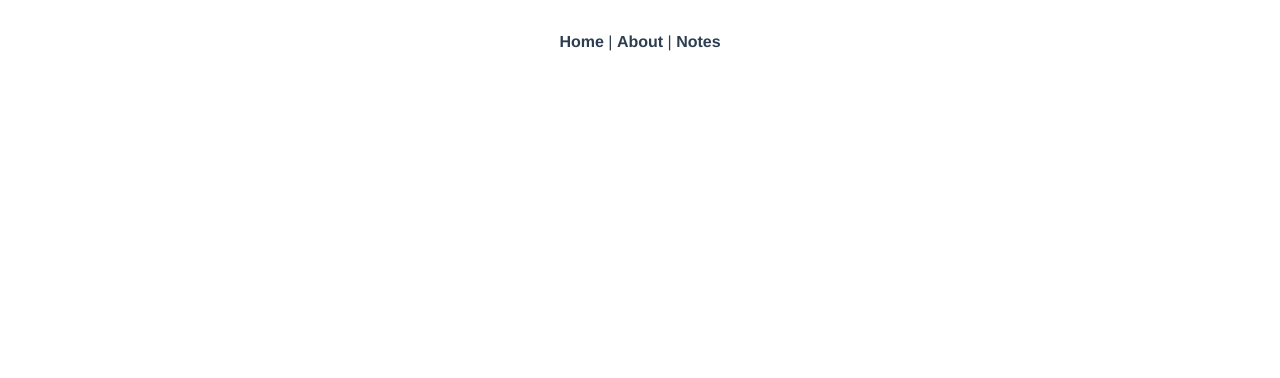
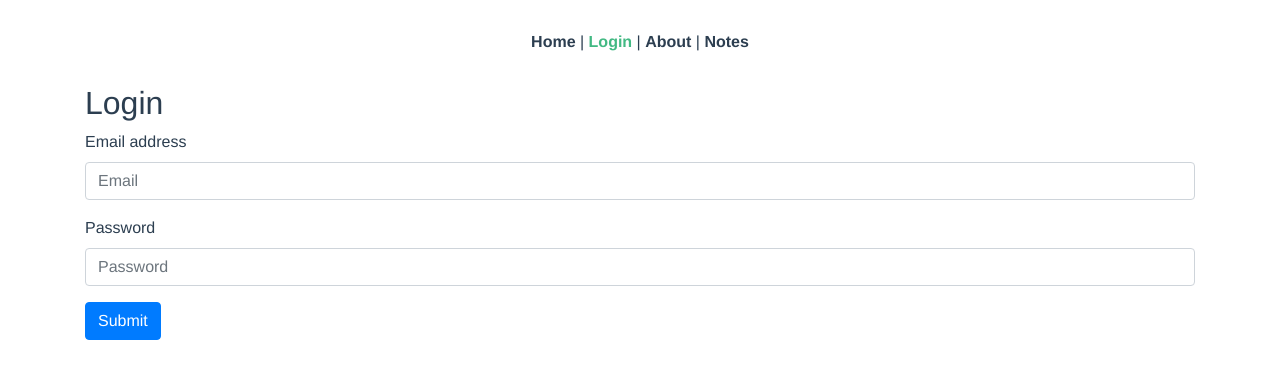
Before and after one commit to agustinfranc/mevn-frontend, a Vue app: page /login in a window 1280 px wide. Shown: the top 378 px of the page. Built offline with nearby package versions, Linux system fonts and the light colour scheme.

Commit message:
guardo y obtengo jwt

```diff
--- a/package.json
+++ b/package.json
@@ -13,6 +13,7 @@
     "bootstrap": "^4.5.3",
     "bootstrap-vue": "^2.18.0",
     "core-js": "^3.6.5",
+    "jwt-decode": "^3.1.1",
     "vue": "^2.6.12",
     "vue-axios": "^2.1.5",
     "vue-router": "^3.2.0",
--- a/src/App.vue
+++ b/src/App.vue
@@ -2,6 +2,7 @@
   <div id="app">
     <div id="nav">
       <router-link to="/">Home</router-link> |
+      <router-link to="/login">Login</router-link> |
       <router-link to="/about">About</router-link> |
       <router-link to="/notes">Notes</router-link>
     </div>
--- a/src/router/index.js
+++ b/src/router/index.js
@@ -1,6 +1,7 @@
 import Vue from "vue";
 import VueRouter from "vue-router";
 import Home from "../views/Home.vue";
+import store from "../store/index";
 
 Vue.use(VueRouter);
 
@@ -23,7 +24,14 @@ const routes = [
     path: "/notes",
     name: "Notes",
     component: () =>
-      import(/* webpackChunkName: "notes" */ "../views/Notes.vue")
+      import(/* webpackChunkName: "notes" */ "../views/Notes.vue"),
+    meta: { requiresAuth: true }
+  },
+  {
+    path: "/login",
+    name: "Login",
+    component: () =>
+      import(/* webpackChunkName: "login" */ "../views/Login.vue")
   }
 ];
 
@@ -33,4 +41,12 @@ const router = new VueRouter({
   routes
 });
 
+router.beforeEach((to, from, next) => {
+  const requiresAuth = to.matched.some(record => record.meta.requiresAuth);
+
+  if (requiresAuth && !store.state.token) next({ name: "Login" });
+
+  next();
+});
+
 export default router;
--- a/src/store/index.js
+++ b/src/store/index.js
@@ -1,11 +1,28 @@
 import Vue from "vue";
 import Vuex from "vuex";
+import jwt from "jwt-decode";
 
 Vue.use(Vuex);
 
 export default new Vuex.Store({
-  state: {},
-  mutations: {},
-  actions: {},
+  state: {
+    token: "",
+    user: ""
+  },
+  mutations: {
+    SET_USER(state, payload) {
+      state.user = payload;
+    },
+    SET_TOKEN(state, payload) {
+      state.token = payload ? jwt(payload) : payload;
+    }
+  },
+  actions: {
+    saveToken({ commit }, payload) {
+      localStorage.setItem("token", payload);
+
+      commit("SET_TOKEN", payload);
+    }
+  },
   modules: {}
 });
--- /dev/null
+++ b/src/views/Login.vue
@@ -0,0 +1,58 @@
+<template>
+  <div class="container text-left">
+    <h2>Login</h2>
+    <form @submit.prevent="submit">
+      <div class="form-group">
+        <label for="inputEmail">Email address</label>
+        <input
+          v-model="email"
+          type="email"
+          class="form-control"
+          id="inputEmail"
+          placeholder="Email"
+        />
+      </div>
+      <div class="form-group">
+        <label for="inputPassword">Password</label>
+        <input
+          v-model="password"
+          type="password"
+          class="form-control"
+          id="inputPassword"
+          placeholder="Password"
+        />
+      </div>
+      <button type="submit" class="btn btn-primary">Submit</button>
+    </form>
+  </div>
+</template>
+
+<script>
+import { mapActions } from "vuex";
+import router from "../router/index"
+
+export default {
+  data: () => ({
+    email: "",
+    password: ""
+  }),
+  methods: {
+    ...mapActions(["saveToken"]),
+    async submit() {
+      try {
+        const res = await this.axios.post("login", {
+          email: this.email,
+          password: this.password
+        });
+
+        this.saveToken(res.data.token);
+
+        router.push({name: "Notes"})
+      } catch (error) {
+        console.log(error);
+        console.log(error.response);
+      }
+    }
+  }
+};
+</script>
```
Also changed, not shown: 2 other files (tests, documents, lock files or other folders).
